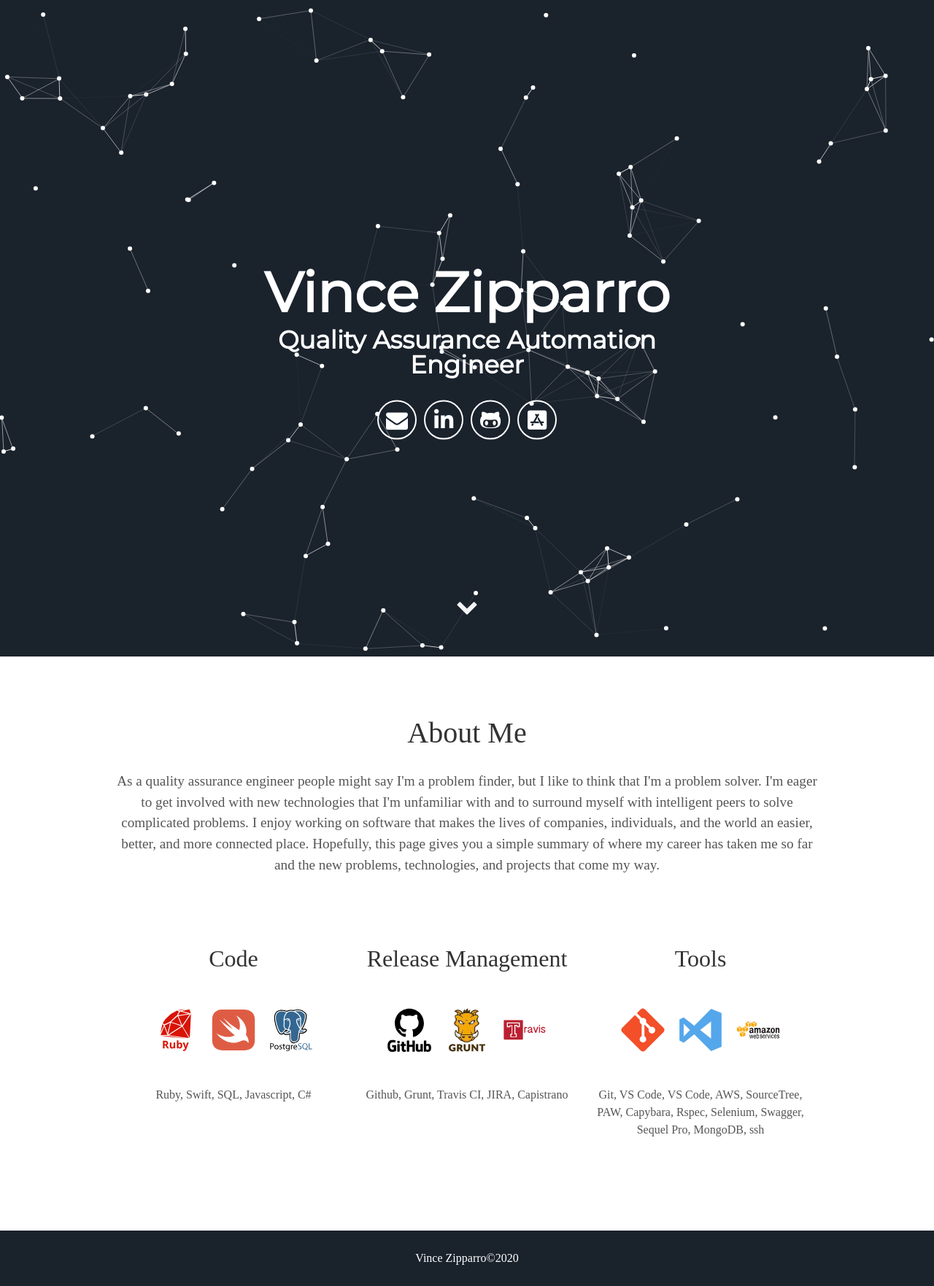
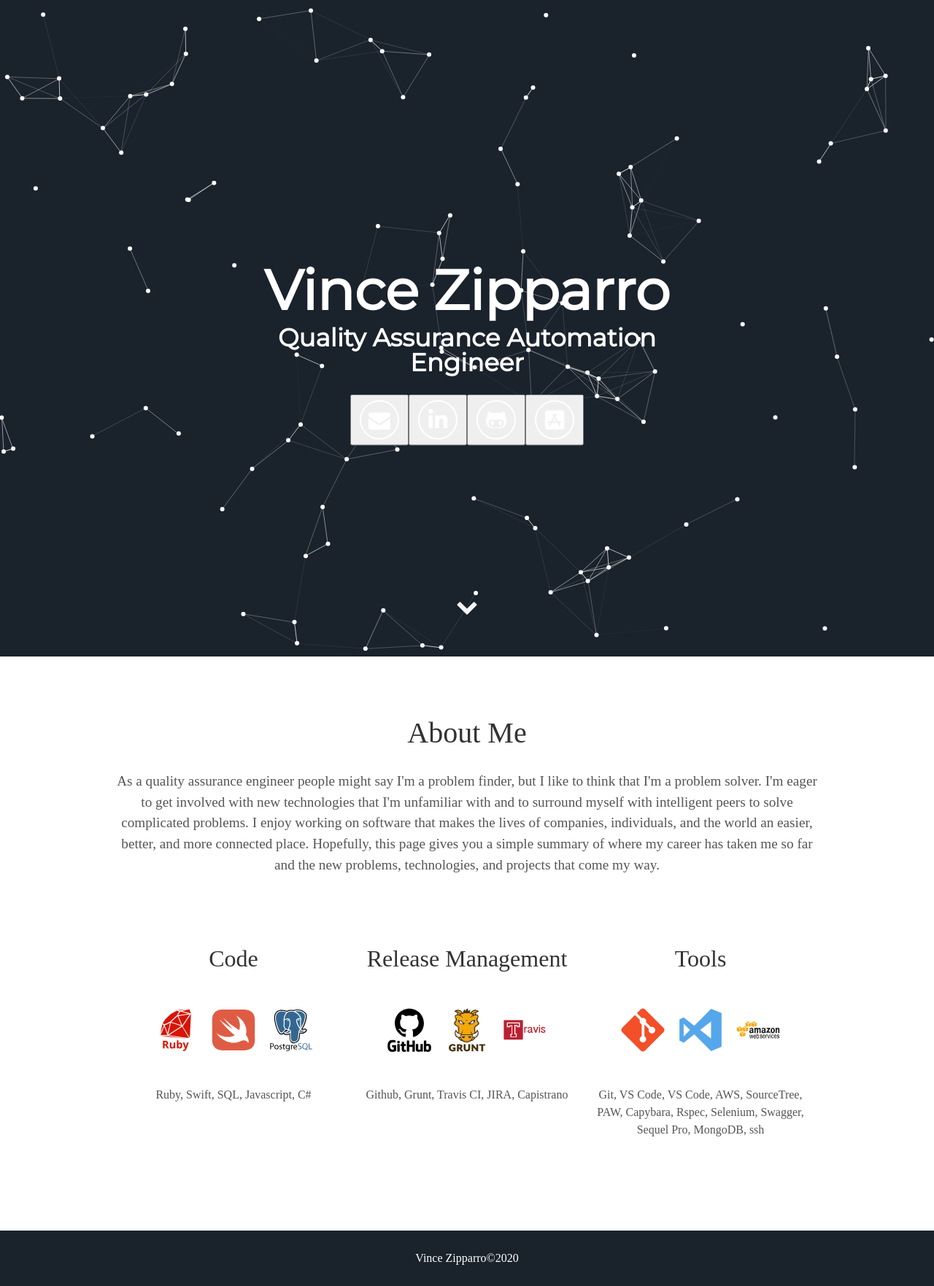
Before and after one commit to vincezipparro/vincezipparro.github.io, a Jekyll site: the page built from index.md, in a window 1280 px wide. Shown: the whole page at 73% size. Built offline with Jekyll 4.4.1, drawn with Linux system fonts in a browser that asks for light colours; nearby versions of some CDN libraries; some web fonts are replaced; our own code applies the rules of GitHub Pages for plain Markdown files.

Commit message:
change elements to buttons

```diff
--- a/_includes/header.html
+++ b/_includes/header.html
@@ -5,10 +5,10 @@
         <span class="site-description">{{ site.user_title }}</span>
       </h1>
       <div class="header-icons">
-        <a aria-label="Send email" href="mailto:vincezipparro@gmail.com"><i class="icon fa fa-envelope"></i></a>
-        <a aria-label="My LinkedIn" target="_blank" href="https://www.linkedin.com/in/vince-zipparro-aba09959"><i class="icon fab fa-linkedin" aria-hidden="true"></i></a>
-        <a aria-label="My Github" target="_blank" href="https://github.com/vincezipparro"><i class="icon fab fa-github-alt" aria-hidden="true"></i></a>
-        <a aria-label="My App" target="_blank" href="https://apps.apple.com/us/app/bar-tabs/id1447581838"><i class="icon fab fa-app-store-ios" aria-hidden="true"></i></a>
+        <button aria-label="Send email" href="mailto:vincezipparro@gmail.com"><i class="icon fa fa-envelope"></i></button>
+        <button aria-label="My LinkedIn" target="_blank" href="https://www.linkedin.com/in/vince-zipparro-aba09959"><i class="icon fab fa-linkedin" aria-hidden="true"></i></button>
+        <button aria-label="My Github" target="_blank" href="https://github.com/vincezipparro"><i class="icon fab fa-github-alt" aria-hidden="true"></i></button>
+        <button aria-label="My App" target="_blank" href="https://apps.apple.com/us/app/bar-tabs/id1447581838"><i class="icon fab fa-app-store-ios" aria-hidden="true"></i></button>
       </div>
       <div class="header-links">
         <!-- <a class="link" href="#about" data-scroll>About Me</a> -->
```
